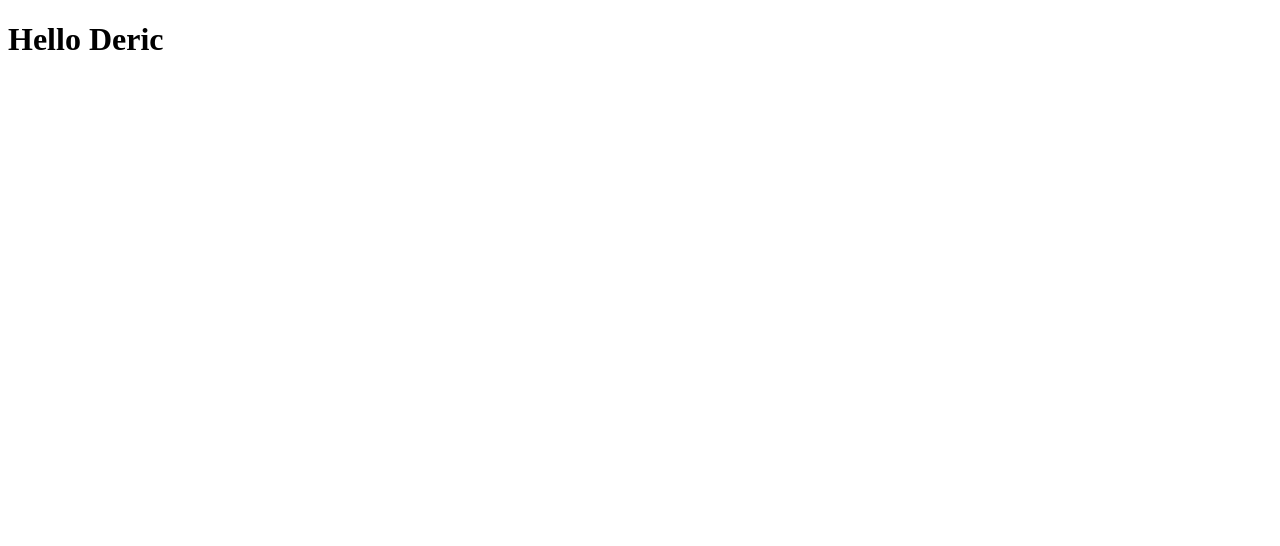
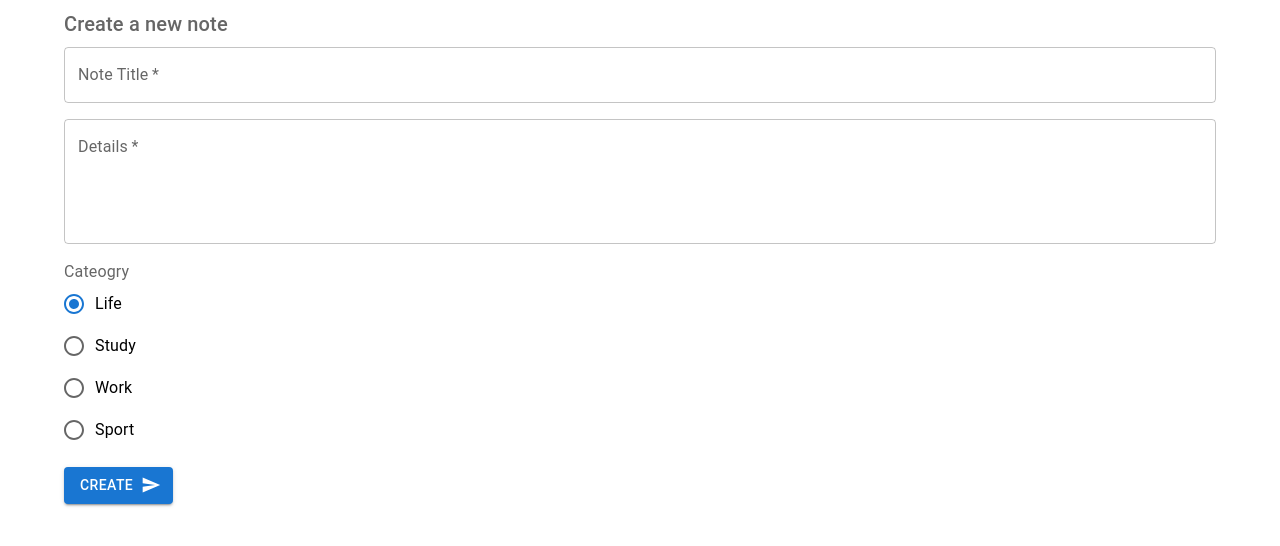
Before and after one commit to muhammadderic/book-apps, a React (Vite) app: page / in a window 1280 px wide. Shown: the top 546 px of the page. Built offline with nearby package versions, Linux system fonts and the light colour scheme.

Commit message:
Create 'Create page'

```diff
--- a/src/App.jsx
+++ b/src/App.jsx
@@ -1,6 +1,8 @@
+import Create from "./pages/Create"
+
 function App() {
   return (
-    <h1>Hello Deric</h1>
+    <Create />
   )
 }
 
--- /dev/null
+++ b/src/pages/Create.jsx
@@ -0,0 +1,94 @@
+import { Button, Container, FormControl, FormControlLabel, FormLabel, Radio, RadioGroup, TextField, Typography } from "@mui/material"
+import SendIcon from '@mui/icons-material/Send';
+import { useState } from "react";
+
+function Create() {
+  const [title, setTitle] = useState("")
+  const [details, setDetails] = useState("")
+  const [category, setCategory] = useState("life")
+  const [errorTitle, setErrorTitle] = useState(false)
+  const [errorDetails, setErrorDetails] = useState(false)
+
+  const handleSubmit = (e) => {
+    e.preventDefault()
+    setErrorTitle(false)
+    setErrorDetails(false)
+
+    if (title === "") {
+      setErrorTitle(true)
+    }
+    if (details === "") {
+      setErrorDetails(true)
+    }
+    if (title && details) {
+      console.log(title, details, category)
+    }
+  }
+
+  return (
+    <Container>
+      <Typography
+        variant="h6"
+        color="textSecondary"
+        gutterBottom>
+        Create a new note
+      </Typography>
+      <form
+        noValidate
+        autoComplete="off"
+        onSubmit={handleSubmit}>
+        <TextField
+          variant="outlined"
+          label="Note Title"
+          fullWidth
+          required
+          sx={{ mb: 2 }}
+          error={errorTitle}
+          onChange={(e) => setTitle(e.target.value)} />
+        <TextField
+          variant="outlined"
+          label="Details"
+          fullWidth
+          required
+          multiline
+          rows={4}
+          sx={{ mb: 2 }}
+          error={errorDetails}
+          onChange={(e) => setDetails(e.target.value)} />
+        <FormControl
+          fullWidth>
+          <FormLabel>Cateogry</FormLabel>
+          <RadioGroup
+            defaultValue={category}
+            sx={{ mb: 2 }}
+            onChange={(e) => setCategory(e.target.value)}>
+            <FormControlLabel
+              value="life"
+              control={<Radio />}
+              label="Life" />
+            <FormControlLabel
+              value="study"
+              control={<Radio />}
+              label="Study" />
+            <FormControlLabel
+              value="work"
+              control={<Radio />}
+              label="Work" />
+            <FormControlLabel
+              value="sport"
+              control={<Radio />}
+              label="Sport" />
+          </RadioGroup>
+        </FormControl>
+        <Button
+          variant="contained"
+          type="submit"
+          endIcon={<SendIcon />}>
+          Create
+        </Button>
+      </form>
+    </Container>
+  )
+}
+
+export default Create
```
Also changed, not shown: src/pages/Notes.jsx (added, +7 -0 lines).
